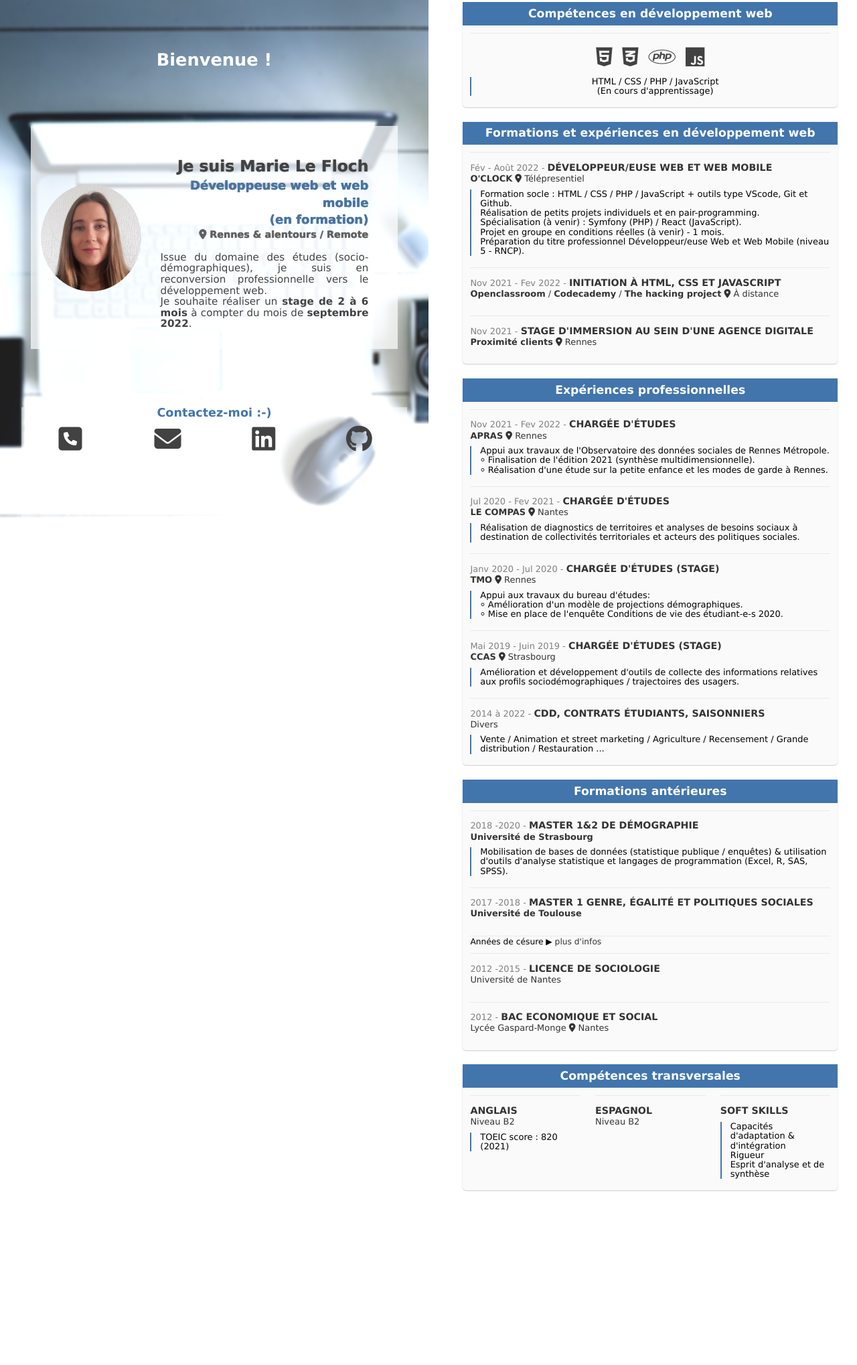
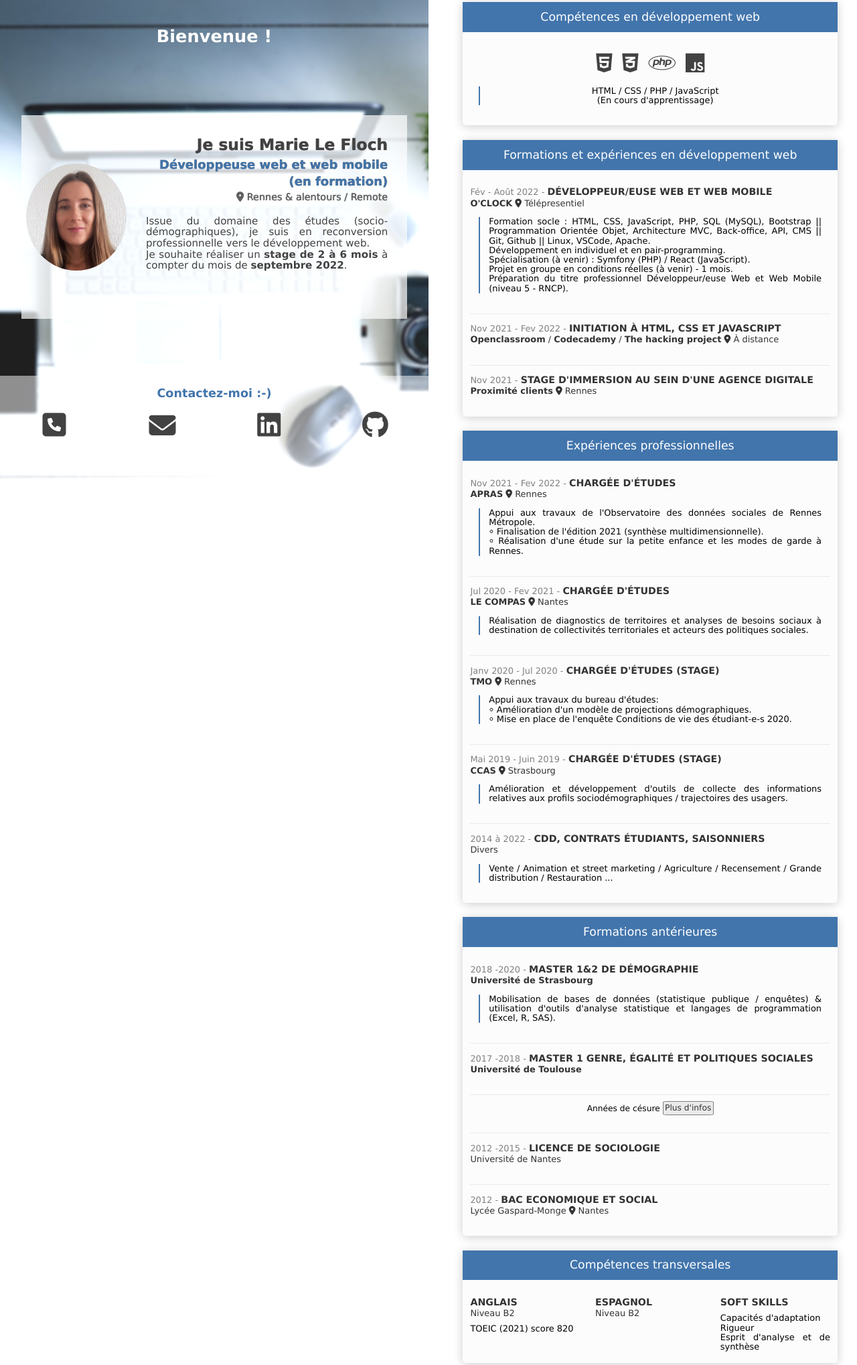
Before and after one commit to MarieLeFloch/MarieLeFloch.github.io, a plain HTML site: page index.html in a window 1280 px wide. Shown: the part 13-2051 px from the top of the page at 67% size. Before the commit the page ends 1812 px from the top, so only its background shows below. Drawn offline with Linux system fonts and the light colour scheme.

Commit message:
reglages affichage

```diff
--- a/index.html
+++ b/index.html
@@ -49,7 +49,7 @@
 
           <article class="section">
             <h3>Compétences en développement web</h3>
-            <div class = "element">
+            <div class = "element element1">
                 <div class="infos_clefs technos">
                     <i class="fa-brands fa-html5"></i>
                     <i class="fa-brands fa-css3-alt"></i>
@@ -65,15 +65,15 @@
           <article class="section">
             <h3>Formations et expériences en développement web</h3>
 
-            <div class = "element">
+            <div class = "element element1">
                 <div class="infos_clefs">
                     <time>Fév - Août 2022 -</time>
                     <strong class="titre_clef">Développeur/euse web et web mobile</strong>
                     <strong class="etab_clef"><br><a href="https://oclock.io/" target="_blank">O'CLOCK</a> <i class="fa-solid fa-location-dot"></i> Télépresentiel</strong>
                 </div>
                 <p>
-                Formation socle : HTML / CSS / PHP / JavaScript + outils type VScode, Git et Github. <br>
-                Réalisation de petits projets individuels et en pair-programming. <br>
+                Formation socle : HTML, CSS, JavaScript, PHP, SQL (MySQL), Bootstrap || Programmation Orientée Objet, Architecture MVC, Back-office, API, CMS || Git, Github || Linux, VSCode, Apache. <br>
+                Développement en individuel et en pair-programming. <br>
                 Spécialisation (à venir) : Symfony (PHP) / React (JavaScript). <br>
                 Projet en groupe en conditions réelles (à venir) - 1 mois. <br>
                 Préparation du titre professionnel Développeur/euse Web et Web Mobile (niveau 5 - RNCP).</p>
@@ -103,7 +103,7 @@
 
                 <h3>Expériences professionnelles </h3>
 
-            <div class = "element">
+            <div class = "element element1">
                 <div class="infos_clefs">
                     <time>Nov 2021 - Fev 2022 -</time>
                     <strong class="titre_clef">Chargée d'études</strong>
@@ -117,7 +117,7 @@
             </div>
 
             <div class = "element">
-                <div class="infos_clefs">
+                <div class="infos_clefs ">
                     <time>Jul 2020 - Fev 2021 -</time>
                     <strong class="titre_clef">Chargée d'études</strong>
                     <strong class="etab_clef"><br><a href="http://www.lecompas.fr" target="_blank">LE COMPAS</a> <i class="fa-solid fa-location-dot"></i> Nantes</strong>
@@ -158,13 +158,13 @@
 
           <article class="section">
             <h3>Formations antérieures</h3>
-            <div class = "element">
+            <div class = "element element1">
                 <div class="infos_clefs">
                     <time>2018 -2020 -</time>
                     <strong class="titre_clef">Master 1&2 de démographie</strong>
                     <strong class="etab_clef"><br><a href="https://www.unistra.fr/etudes/decouvrir-nos-formations/par-type-de-diplomes/master/master/cursus/ME69?cHash=82ecc955c7f93600bf822364c52ec07e" target="_blank">Université de Strasbourg</a></strong>
                 </div>
-                <p> Mobilisation de bases de données (statistique publique / enquêtes) & utilisation d'outils d'analyse statistique et langages de programmation (Excel, R, SAS, SPSS).  </p>
+                <p> Mobilisation de bases de données (statistique publique / enquêtes) & utilisation d'outils d'analyse statistique et langages de programmation (Excel, R, SAS).  </p>
             </div>
 
             <div class = "element">
@@ -177,8 +177,8 @@
             </div>
 
             <div id = "break" class = "element">
-                <span> Années de césure &#9654;
-                    <a href="" id = "break_button">plus d'infos</a>
+                <span> Années de césure
+                    <a href="" id = "break_button"> Plus d'infos</a>
                 </span>
                 <div class="infos_clefs">
                     <time> </time>
@@ -210,12 +210,12 @@
           <article class="section">
             <h3>Compétences transversales</h3>
             <div class="comp-trans">
-                <div class = "element comp-trans-elem">
+                <div class = "element element1 comp-trans-elem">
                     <div class="infos_clefs">
                         <strong class="titre_clef">Anglais</strong>
                         <strong class="etab_clef"><br>Niveau B2</strong>
                     </div>
-                    <p> TOEIC score : 820 (2021)</p>
+                    <p> TOEIC (2021) score 820</p>
                 </div>
                 <div class = "element comp-trans-elem">
                     <div class="infos_clefs">
@@ -229,38 +229,10 @@
                         <strong class="titre_clef">SOFT SKILLS</strong>
                         <strong class="etab_clef"><br></strong>
                     </div>
-                    <p>Capacités d'adaptation & d'intégration <br> Rigueur <br>  Esprit d'analyse et de synthèse</p>
+                    <p>Capacités d'adaptation <br> Rigueur <br>  Esprit d'analyse et de synthèse</p>
                 </div>
             </div>
           </article>
-
-         <!--<article class="section">
-            <h3>Centres d'intérêt</h3>
-            <div class="loisirs">
-                <div class = "element loisirs-elem">
-                    <div class="infos_clefs">
-                        <strong class="titre_clef">Anglais</strong>
-                        <strong class="etab_clef"><br>Niveau B2</strong>
-                    </div>
-                    <p> TOEIC score : 820 (2021).</p>
-                </div>
-                <div class = "element loisirs-elem">
-                    <div class="infos_clefs">
-                        <strong class="titre_clef">Espagnol</strong>
-                        <strong class="etab_clef"><br>Niveau B2</strong>
-                    </div>
-                    <p> </p>
-                </div>
-                <div class = "element loisirs-elem">
-                    <div class="infos_clefs">
-                        <strong class="titre_clef">SOFT SKILLS</strong>
-                        <strong class="etab_clef"><br>Capacités d'adaptation...</strong>
-                    </div>
-                    <p> </p>
-                </div>
-            </div>
-          </article>
-          -->
         </div>
       </main>
 
--- a/style/style.css
+++ b/style/style.css
@@ -1,10 +1,12 @@
 body{
     font-family: Verdana, Geneva, Tahoma, sans-serif;
+
 }
 
 p {
   font-size: 0.9em;
   line-height: 1.1;
+  text-align: justify;
 }
 
 
@@ -14,7 +16,6 @@ p {
   /*position: fixed;
   width: 45%;*/
   height: 100%;/* ou 100vh */
-  padding: 3em 2em 1em;
   background-image: url(../images/computer.png);
   background-size: cover;
   background-position: center;
@@ -36,8 +37,6 @@ p {
   .left{
     width: 100%;
     height : 100%;
-  /*padding :0; pb affichage largeur wrapper et right*/
-    padding: 1em;
   }
 
 }
@@ -48,7 +47,7 @@ p {
 
   .left {
     position: fixed;
-    width: 45%;
+    width: 50%;
   }
 
 }
@@ -63,6 +62,7 @@ p {
     align-self: center;
     font-weight: bold;
     color: white;
+    margin:0.8em;
 
 
   }
@@ -72,7 +72,7 @@ p {
   .left__card {
     font-size: 0.9em;
     text-align: right;
-    padding: 1em;
+    margin:1em;
     background-color: rgba(255, 255, 255, 0.7);
     display: flex;
     height: 38%;
@@ -88,6 +88,7 @@ p {
       margin:auto;
       /*float: left;*/
       border-radius: 50%;
+      margin-left: 0.5em;
   }
 
 @media screen and (max-width : 767px){
@@ -116,7 +117,6 @@ p {
 
   .city{
       color:rgb(97, 96, 96);
-      font-weight: bold;
       text-shadow: 0 0 1px #333;
   }
 
@@ -135,7 +135,7 @@ p {
   nav{
     width: 100%;
     background-color: rgba(255, 255, 255, 0.5);
-    padding-bottom: 20%;
+    padding-bottom: 15%;
   }
 
   .left__nav {
@@ -174,6 +174,7 @@ p {
     display: flex;
     flex-wrap: wrap;
     padding-top: 1em;
+
   }
 
   .section {
@@ -182,9 +183,9 @@ p {
     margin-right: 2em;
     margin-bottom: 1.5em;
     font-size: 0.9em;
-    background-color: rgb(250, 250, 250);
+    background-color: rgb(252, 252, 252);
     border-radius: 5px;
-    box-shadow: 0px 1px 2px rgb(204, 204, 204);
+    box-shadow: 0 2px 15px rgba(0, 0, 0, 0.2);
   }
 
 
@@ -210,20 +211,18 @@ p {
   .section {
     width: 90%;
     margin-left: 2em;
-
-
   }
 
-  }
+}
 
   h3 {
-      font-weight: bold;
       text-align: center;
       /*color:rgb(78, 123, 170);*/
       font-size : 1.2em;
-      padding: 0.5em;
-      background-color:rgb(66, 117, 172);
+      padding: 0.8em 0.5em;
+      background-color:rgb(66 117 172);
       color:white;
+
   }
 
   h5 {
@@ -231,7 +230,8 @@ p {
     font-weight: bold;
     text-align: center;
     font-size : 1.1em;
-    padding-bottom: 0.5em;
+    padding-bottom: 1em;
+    padding-top:1em;
   }
 
 .element{
@@ -241,9 +241,15 @@ p {
     border-top: 1.5px solid #eaeaea;
 }
 
+.element1{
+  border-top:none;
+}
+
 .element > p {
     border-left : 2px solid rgb(66, 117, 172);
     padding-left : 1em;
+    margin: 1em 1em;
+
 }
 
   .infos_clefs {
@@ -306,14 +312,28 @@ p {
   }
 
   #break_button{
+
     text-decoration: none;
-    color:#333;
+    color: #333;
+    border: 1px solid grey;
+    padding: 0.2em;
+    border-radius: 8%;
+    background-color: #eaeaea;
+  }
+
+  #break_button:hover{
+    background-color: #e0e0e0;
   }
 
   #break{
-    margin-top: 0;
-    margin-bottom: 0;
-    padding: 0;
+    padding-top:0.8em;
+    text-align : center;
+  }
+
+  #break>p{
+    text-align: justify;
+    padding-left: 0;
+    border:none;
   }
 
   #break_button:hover{
@@ -324,8 +344,16 @@ p {
   /* comp transversale */
   .comp-trans{
       display: flex;
+
   }
 
   .comp-trans-elem{
       width: 30%;
+      border:none;
+
   }
+  .comp-trans-elem>p{
+    border:none;
+    padding-left:0em;
+    margin:0em;
+  }
```
Also changed, not shown: 1 other file.
